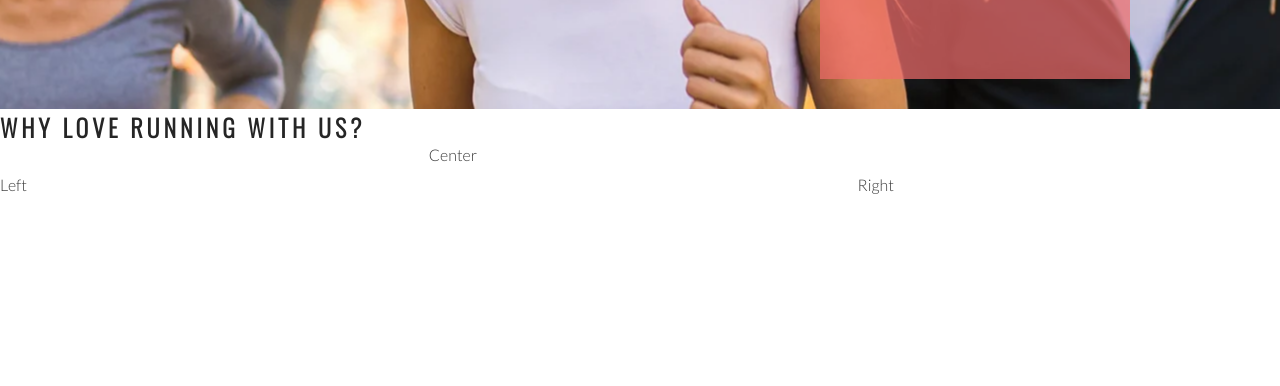
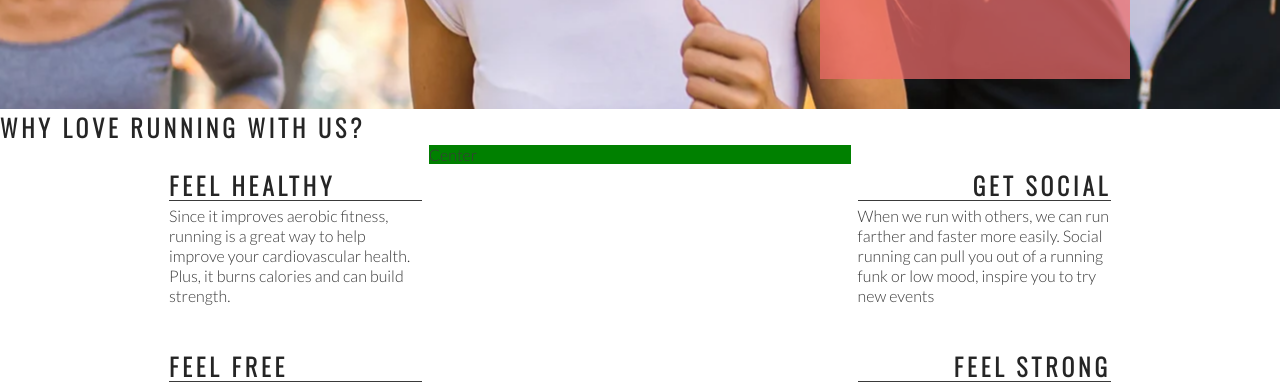
Before and after one commit to RHoganD/love-running, a website: page index.html in a window 1280 px wide. Shown: the part 566-952 px from the top of the page. Drawn offline with nearby package versions, Linux system fonts and the light colour scheme.

Commit message:
Add right about section content and Style

```diff
--- a/assets/css/style.css
+++ b/assets/css/style.css
@@ -121,14 +121,45 @@ animation-fill-mode: forwards;
     padding-top: 30px;
     width: 33%;
     float: left;
-}
+    }
 
 #right-about {
     padding-top: 30px;
     width: 33%;
     float: right;
     }
+
     #center-about {
         width: 33%;
         margin: 0 auto;
+        background-color: green;
         }
+
+        hr {
+            border-top: 1px solid #3a3a3a;
+            width: 100%;
+            margin: 5px 0;
+        }
+
+        .left-about-heading {
+            width: 60%;
+            float: right;
+            line-height: 20px;
+            clear: both;
+            margin-bottom: 50px;
+        }
+
+        .right-about-heading {
+            width: 60%;
+            float: left;
+            line-height: 20px;
+            clear: both;
+            margin-bottom: 50px;
+        }
+        .right-about-heading h2 {
+            text-align: right;
+        }
+
+        .righ-about-heading p {
+        text-align: right;
+        }
--- a/index.html
+++ b/index.html
@@ -42,8 +42,32 @@
 
     <section id="club-ethos">
      <h1>Why Love Running with us?</h1>
-        <div id="left-about">Left</div>
-        <div id="right-about">Right</div>
+        <div id="left-about">
+        <div class="left-about-heading">
+            <h2>Feel Healthy</h2>
+            <hr>
+            <p>Since it improves aerobic fitness, running is a great way to help improve your cardiovascular health. Plus, it burns calories and can build strength.
+            </p>
+        </div>
+        <div class="left-about-heading">
+            <h2>Feel Free</h2>
+            <hr>
+            <p>Physical exercise, running included, is known to release endorphins in the brain. Endorphins make you more energetic, more awake and, yes, happier.
+            </p>
+        </div>
+        </div>
+        <div id="right-about">
+<div class="right-about-heading">
+<h2>Get Social</h2>
+<hr>
+<p>When we run with others, we can run farther and faster more easily. Social running can pull you out of a running funk or low mood, inspire you to try new events</p>
+</div>
+<div class="right-about-heading">
+<h2>Feel Strong</h2>
+<hr>
+<p>Running strengthens your heart by pumping blood more effectively through your body.</p>
+</div>
+  </div>
         <div id="center-about">Center</div>
     </section>
 
```
